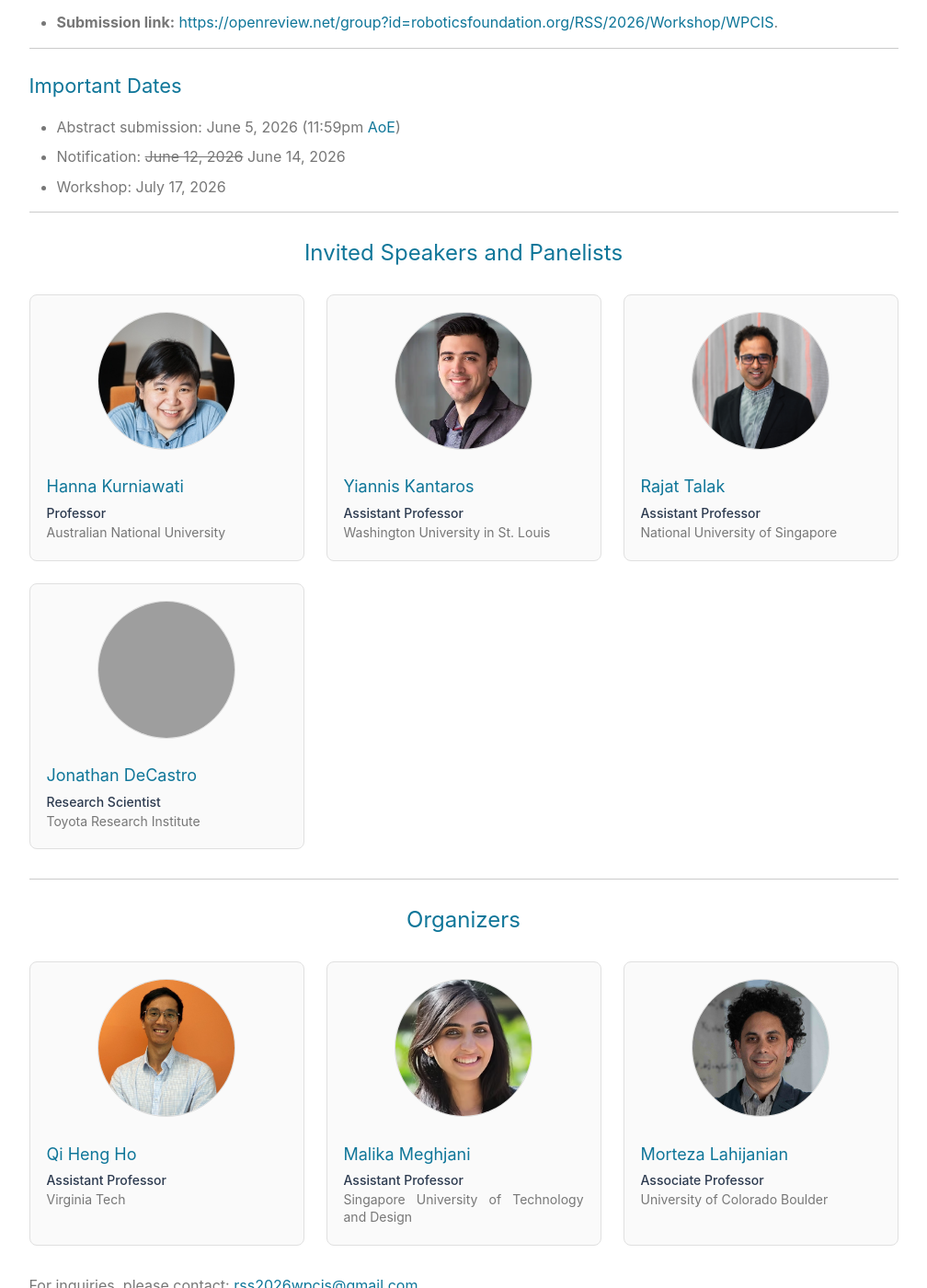
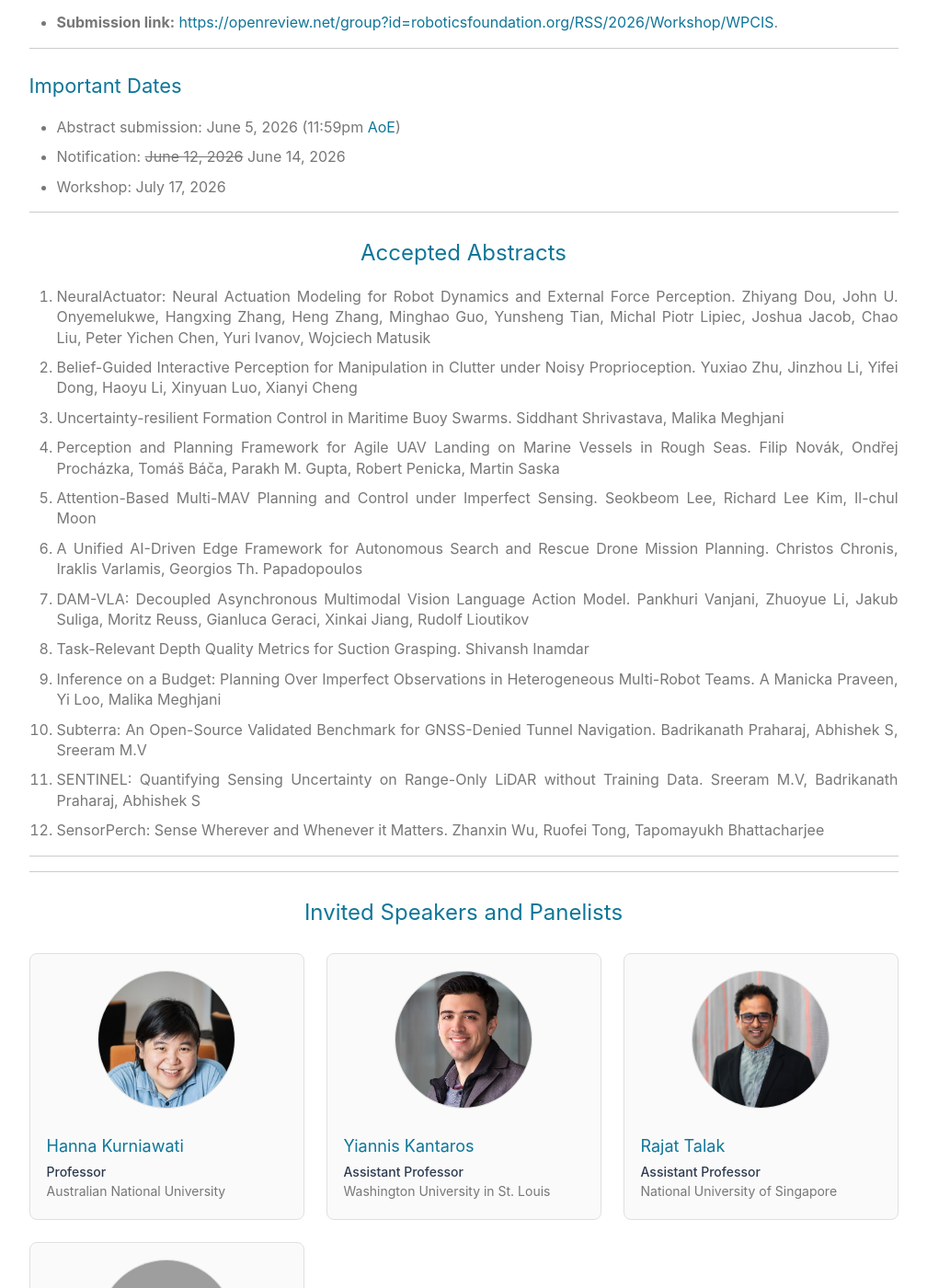
Before and after one commit to aria-systems-group/website, a Jekyll site: the page built from pages/rssworkshop2025.md, in a window 1280 px wide and 1400 px high, scrolled down 2236 px. Shown: the whole window at 92% size, without its empty margins (136-1144 px from the left). Built offline with Jekyll 4.4.1, drawn with Linux system fonts in a browser that asks for light colours; some of the changed text lies outside the part shown; grey boxes are pictures that could not be loaded.

Commit message:
Revise accepted papers and program schedule
Updated the accepted papers list and modified the program schedule with specific invited talks.

```diff
--- a/pages/rssworkshop2025.md
+++ b/pages/rssworkshop2025.md
@@ -200,6 +200,64 @@
 - Notification: ~~June 12, 2026~~ June 14, 2026
 - Workshop: July 17, 2026
 
+<hr>
+<h2 id="accepted-papers">Accepted Abstracts</h2>
+<ol class="papers-list">
+  <li>
+    <span class="paper-title">NeuralActuator: Neural Actuation Modeling for Robot Dynamics and External Force Perception.</span>
+    <span class="paper-authors">Zhiyang Dou, John U. Onyemelukwe, Hangxing Zhang, Heng Zhang, Minghao Guo, Yunsheng Tian, Michal Piotr Lipiec, Joshua Jacob, Chao Liu, Peter Yichen Chen, Yuri Ivanov, Wojciech Matusik</span>
+  </li>
+  <li>
+    <span class="paper-title">Belief-Guided Interactive Perception for Manipulation in Clutter under Noisy Proprioception.</span>
+    <span class="paper-authors">Yuxiao Zhu, Jinzhou Li, Yifei Dong, Haoyu Li, Xinyuan Luo, Xianyi Cheng</span>
+  </li>
+  <li>
+    <span class="paper-title">Uncertainty-resilient Formation Control in Maritime Buoy Swarms.</span>
+    <span class="paper-authors">Siddhant Shrivastava, Malika Meghjani</span>
+  </li>
+  <!-- <li>
+    <span class="paper-title">Safety Assessment of Black-Box Robotic Systems via POMDP Planning of Adversarial Agents</span>
+    <span class="paper-authors">Ivan Ang, Hanna Kurniawati</span>
+  </li> -->
+  <li>
+    <span class="paper-title">Perception and Planning Framework for Agile UAV Landing on Marine Vessels in Rough Seas.</span>
+    <span class="paper-authors">Filip Novák, Ondřej Procházka, Tomáš Báča, Parakh M. Gupta, Robert Penicka, Martin Saska</span>
+  </li>
+  <li>
+    <span class="paper-title">Attention-Based Multi-MAV Planning and Control under Imperfect Sensing.</span>
+    <span class="paper-authors">Seokbeom Lee, Richard Lee Kim, Il-chul Moon</span>
+  </li>
+  <li>
+    <span class="paper-title">A Unified AI-Driven Edge Framework for Autonomous Search and Rescue Drone Mission Planning.</span>
+    <span class="paper-authors">Christos Chronis, Iraklis Varlamis, Georgios Th. Papadopoulos</span>
+  </li>
+  <li>
+    <span class="paper-title">DAM-VLA: Decoupled Asynchronous Multimodal Vision Language Action Model.</span>
+    <span class="paper-authors">Pankhuri Vanjani, Zhuoyue Li, Jakub Suliga, Moritz Reuss, Gianluca Geraci, Xinkai Jiang, Rudolf Lioutikov</span>
+  </li>
+  <li>
+    <span class="paper-title">Task-Relevant Depth Quality Metrics for Suction Grasping.</span>
+    <span class="paper-authors">Shivansh Inamdar</span>
+  </li>
+  <li>
+    <span class="paper-title">Inference on a Budget: Planning Over Imperfect Observations in Heterogeneous Multi-Robot Teams.</span>
+    <span class="paper-authors">A Manicka Praveen, Yi Loo, Malika Meghjani</span>
+  </li>
+  <li>
+    <span class="paper-title">Subterra: An Open-Source Validated Benchmark for GNSS-Denied Tunnel Navigation.</span>
+    <span class="paper-authors">Badrikanath Praharaj, Abhishek S, Sreeram M.V</span>
+  </li>
+  <li>
+    <span class="paper-title">SENTINEL: Quantifying Sensing Uncertainty on Range-Only LiDAR without Training Data.</span>
+    <span class="paper-authors">Sreeram M.V, Badrikanath Praharaj, Abhishek S</span>
+  </li>
+  <li>
+    <span class="paper-title">SensorPerch: Sense Wherever and Whenever it Matters.</span>
+    <span class="paper-authors">Zhanxin Wu, Ruofei Tong, Tapomayukh Bhattacharjee</span>
+  </li>
+</ol>
+<hr>
+
 
 <!--## Tentative Schedule
 
@@ -292,28 +350,6 @@
 
 <h2 id="program">Program</h2>
 All times are <em>local</em> to the conference venue (July 17, 2026).
-
-<!-- <table style="width:100%; border-collapse: collapse;">
-  <thead>
-    <tr style="border-bottom: 2px solid #333;">
-      <th style="text-align:left; padding: 8px;">Time</th>
-      <th style="text-align:left; padding: 8px;">Session</th>
-    </tr>
-  </thead>
-  <tbody>
-    <tr><td style="padding: 8px;">2:00 – 2:10</td><td style="padding: 8px;">Opening remarks</td></tr>
-    <tr><td style="padding: 8px;">2:10 – 2:40</td><td style="padding: 8px;">Invited Speaker 1</td></tr>
-    <tr><td style="padding: 8px;">2:40 – 3:10</td><td style="padding: 8px;">Invited Speaker 2</td></tr>
-    <tr><td style="padding: 8px;">3:10 – 3:20</td><td style="padding: 8px;">Lightning Talks</td></tr>
-    <tr><td style="padding: 8px;">3:20 – 3:50</td><td style="padding: 8px;">Coffee break and poster session</td></tr>
-    <tr><td style="padding: 8px;">3:50 – 4:20</td><td style="padding: 8px;">Invited Speaker 3</td></tr>
-    <tr><td style="padding: 8px;">4:20 – 4:50</td><td style="padding: 8px;">Invited Speaker 4</td></tr>
-    <tr><td style="padding: 8px;">4:50 – 5:50</td><td style="padding: 8px;">Panel discussion / debate</td></tr>
-    <tr><td style="padding: 8px;">5:50 – 6:00</td><td style="padding: 8px;">Closing remarks</td></tr>
-  </tbody>
-</table> -->
-
-
 <table class="schedule">
   <thead>
     <tr>
@@ -328,30 +364,30 @@
     </tr>
     <tr>
       <td class="time">2:10 – 2:40 PM</td>
-      <td>Invited Talk 1</td>
+      <td>Invited Talk: Hanna Kurniawati</td>
     </tr>
     <tr>
       <td class="time">2:40 – 3:10 PM</td>
-      <td>Invited Talk 2</td>
+      <td>Invited Talk: Yiannis Kantaros</td>
     </tr>
     <tr>
-      <td class="time">3:10 – 3:20 PM</td>
+      <td class="time">3:10 – 3:30 PM</td>
       <td>Lightning Talks</td>
     </tr>
     <tr class="break">
-      <td class="time">3:20 – 3:50 PM</td>
+      <td class="time">3:30 – 4:00 PM</td>
       <td>Coffee break &amp; poster session</td>
     </tr>
     <tr>
-      <td class="time">3:50 – 4:20 PM</td>
-      <td>Invited Talk 3</td>
+      <td class="time">4:00 – 4:30 PM</td>
+      <td>Invited Talk: Rajat Talak</td>
     </tr>
     <tr>
-      <td class="time">4:20 – 4:50 PM</td>
-      <td>Invited Talk 4</td>
+      <td class="time">4:30 – 5:00 PM</td>
+      <td>Invited Talk: Jonathan DeCastro</td>
     </tr>
     <tr class="highlight">
-      <td class="time">4:50 – 5:50 PM</td>
+      <td class="time">5:00 – 5:50 PM</td>
       <td>Panel discussion &amp; debate</td>
     </tr>
     <tr class="highlight">
```
